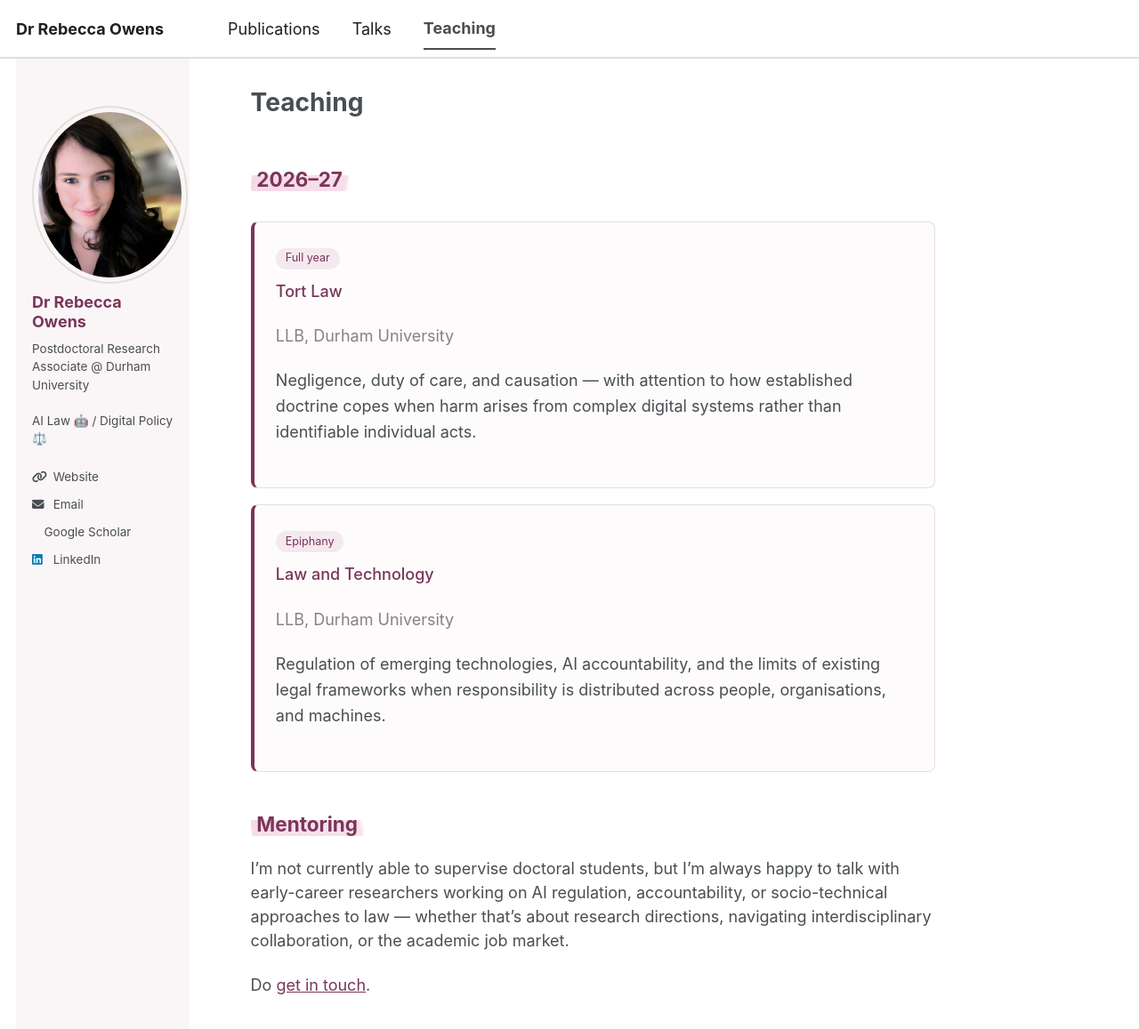
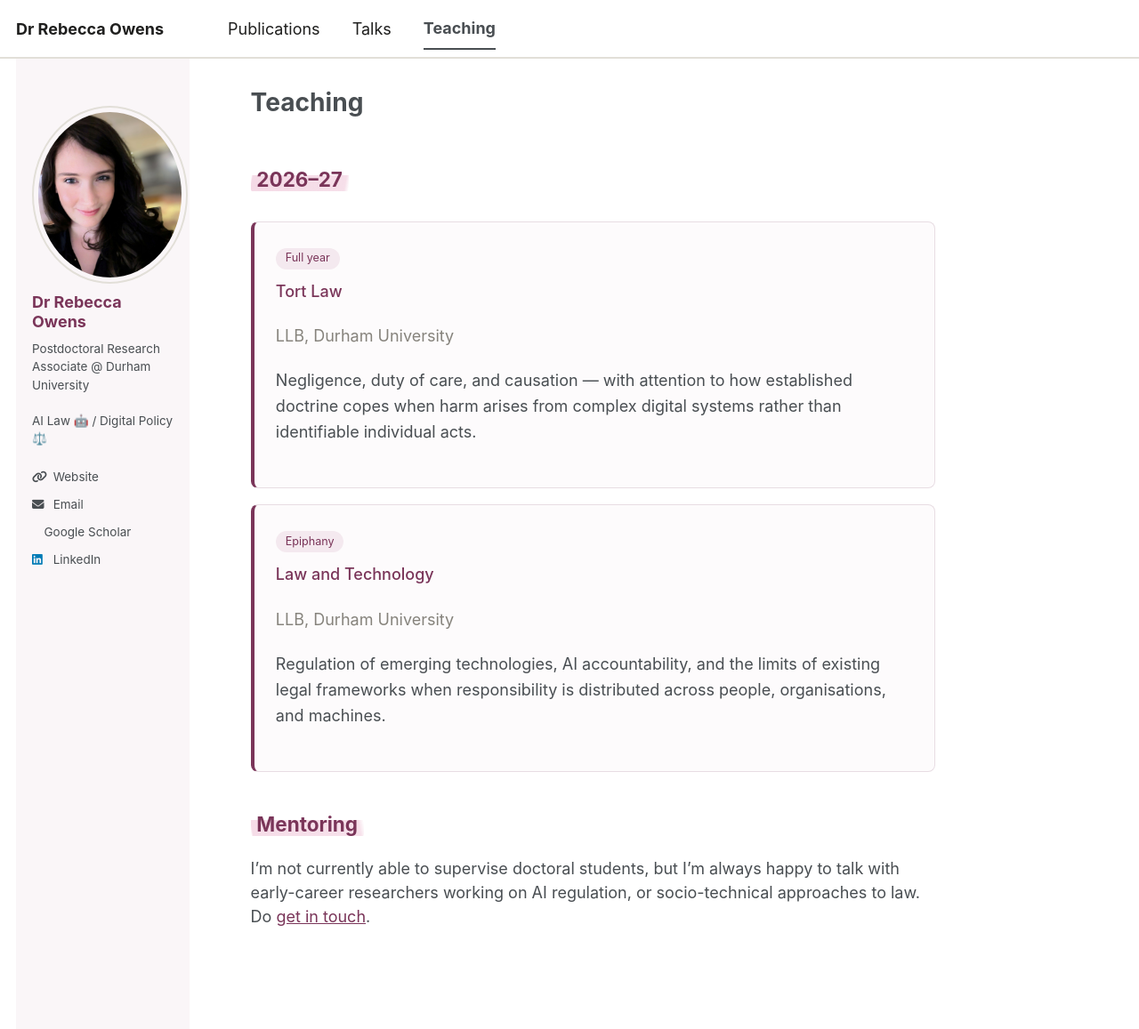
Before and after one commit to Rebecca-Owens/Rebecca-Owens.github.io, a Jekyll site: the page built from _pages/teaching.md, in a window 1280 px wide and 1336 px high. Shown: the top 1157 px of the window at 89% size. Built offline with Jekyll 4.4.1, drawn with Linux system fonts in a browser that asks for light colours; a style sheet for code colours, icons or effects is not loaded.

```diff
--- a/_pages/teaching.md
+++ b/_pages/teaching.md
@@ -51,8 +51,6 @@ author_profile: true
 ## <span class="marker">Mentoring</span>
 
 I'm not currently able to supervise doctoral students, but I'm always happy to talk
-with early-career researchers working on AI regulation, accountability, or
-socio-technical approaches to law — whether that's about research directions,
-navigating interdisciplinary collaboration, or the academic job market.
-
+with early-career researchers working on AI regulation, or
+socio-technical approaches to law.
 Do [get in touch](mailto:rebecca.owens@durham.ac.uk).
```
